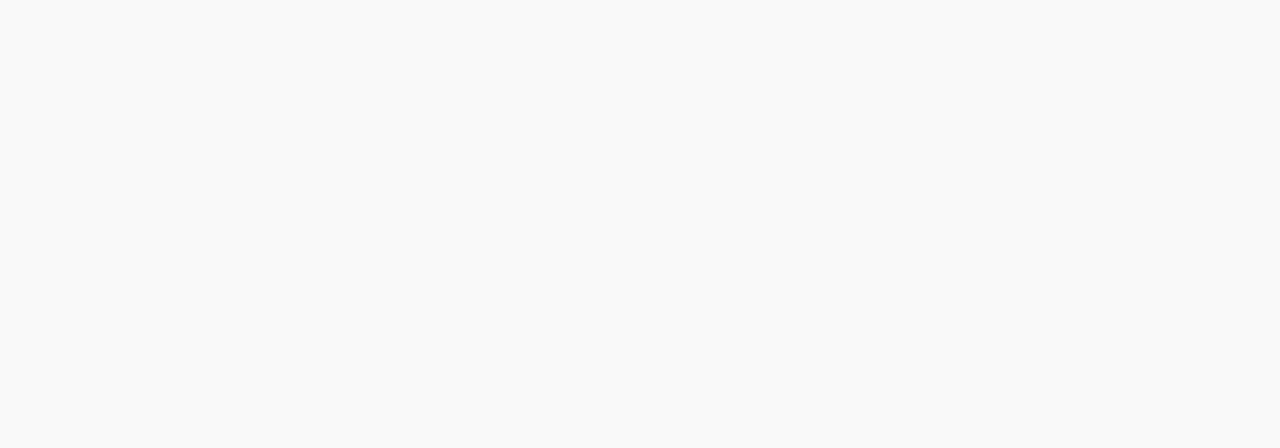
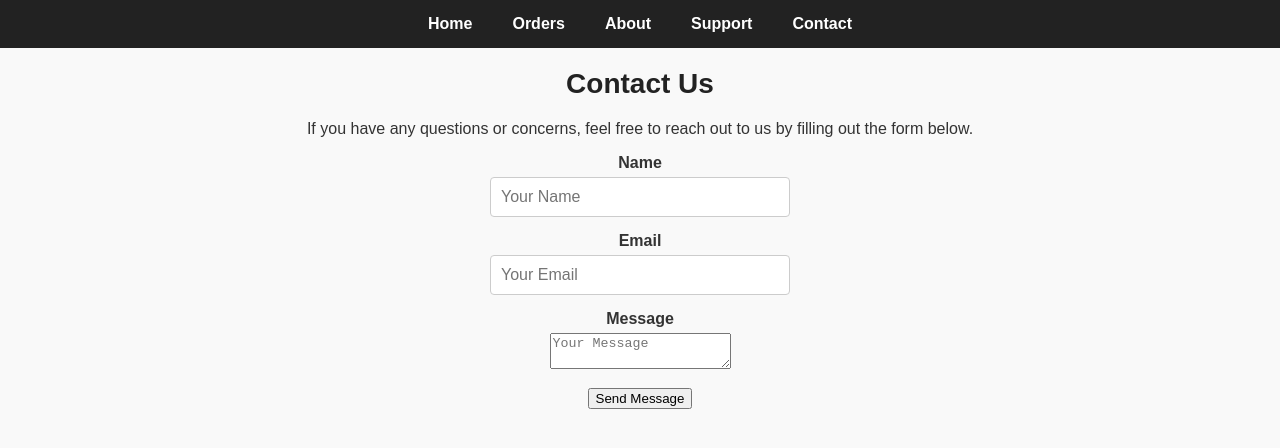
Before and after one commit to reddy1642/nikestore, a React (Create React App) app: page /contact in a window 1280 px wide. Before the commit this address had no page. Shown: the top 448 px of the page. Built offline with nearby package versions, Linux system fonts and the light colour scheme.

Commit message:
updatedcontactpage

```diff
--- a/src/App.js
+++ b/src/App.js
@@ -7,6 +7,7 @@
 import PaymentPage from "./payment";
 import OrdersPage from "./orders";
 import aboutPage from "./about";
+import ContactPage from "./contact";
 
 function App() {
   return (
@@ -20,6 +21,7 @@
         <Route path="/payment" element={<PaymentPage />} />
         <Route path="/orders" element={<OrdersPage />} />
         <Route path="/about" element={<aboutPage/>} />
+        <Route path="/contact" element={<ContactPage />} />
       </Routes>
     </Router>
   );
--- a/src/contact.js
+++ b/src/contact.js
@@ -0,0 +1,102 @@
+import React, { useState } from "react";
+import { Link } from "react-router-dom";
+import './contact.css';
+
+function ContactPage() {
+  const [formData, setFormData] = useState({
+    name: '',
+    email: '',
+    message: ''
+  });
+
+  const [formStatus, setFormStatus] = useState(null);
+
+
+  const handleChange = (e) => {
+    const { name, value } = e.target;
+    setFormData((prevState) => ({
+      ...prevState,
+      [name]: value
+    }));
+  };
+
+
+  const handleSubmit = (e) => {
+    e.preventDefault();
+
+    if (formData.name && formData.email && formData.message) {
+      setFormStatus('Message sent successfully!');
+
+      setFormData({
+        name: '',
+        email: '',
+        message: ''
+      });
+    } else {
+      setFormStatus('Please fill out all fields!');
+    }
+  };
+
+  return (
+    <div className="contact-page">
+      <header className="contact-header">
+        <nav>
+          <ul>
+            <li>
+              <Link to="/product">Home</Link>
+              <Link to="/orders">Orders</Link>
+              <Link to="/about">About</Link>
+              <Link to="/support">Support</Link>
+              <Link to="/contact" className="active">Contact</Link>
+            </li>
+          </ul>
+        </nav>
+      </header>
+
+      <section className="contact-form-section">
+        <h1>Contact Us</h1>
+        <p>If you have any questions or concerns, feel free to reach out to us by filling out the form below.</p>
+
+        <form onSubmit={handleSubmit}>
+          <div className="form-group">
+            <label htmlFor="name">Name</label>
+            <input
+              type="text"
+              id="name"
+              name="name"
+              value={formData.name}
+              onChange={handleChange}
+              placeholder="Your Name"
+            />
+          </div>
+          <div className="form-group">
+            <label htmlFor="email">Email</label>
+            <input
+              type="email"
+              id="email"
+              name="email"
+              value={formData.email}
+              onChange={handleChange}
+              placeholder="Your Email"
+            />
+          </div>
+          <div className="form-group">
+            <label htmlFor="message">Message</label>
+            <textarea
+              id="message"
+              name="message"
+              value={formData.message}
+              onChange={handleChange}
+              placeholder="Your Message"
+            />
+          </div>
+          <button type="submit">Send Message</button>
+        </form>
+
+        {formStatus && <p className="form-status">{formStatus}</p>}
+      </section>
+    </div>
+  );
+}
+
+export default ContactPage;
```
